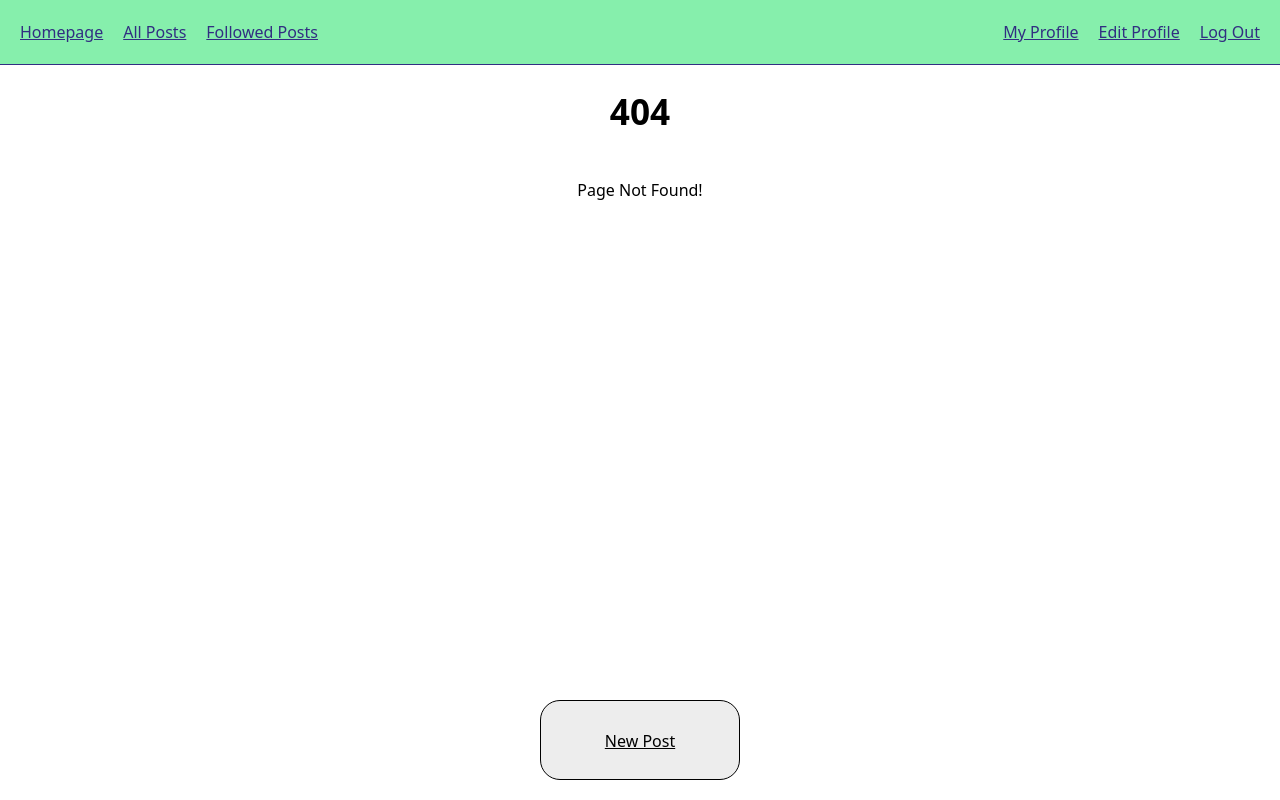
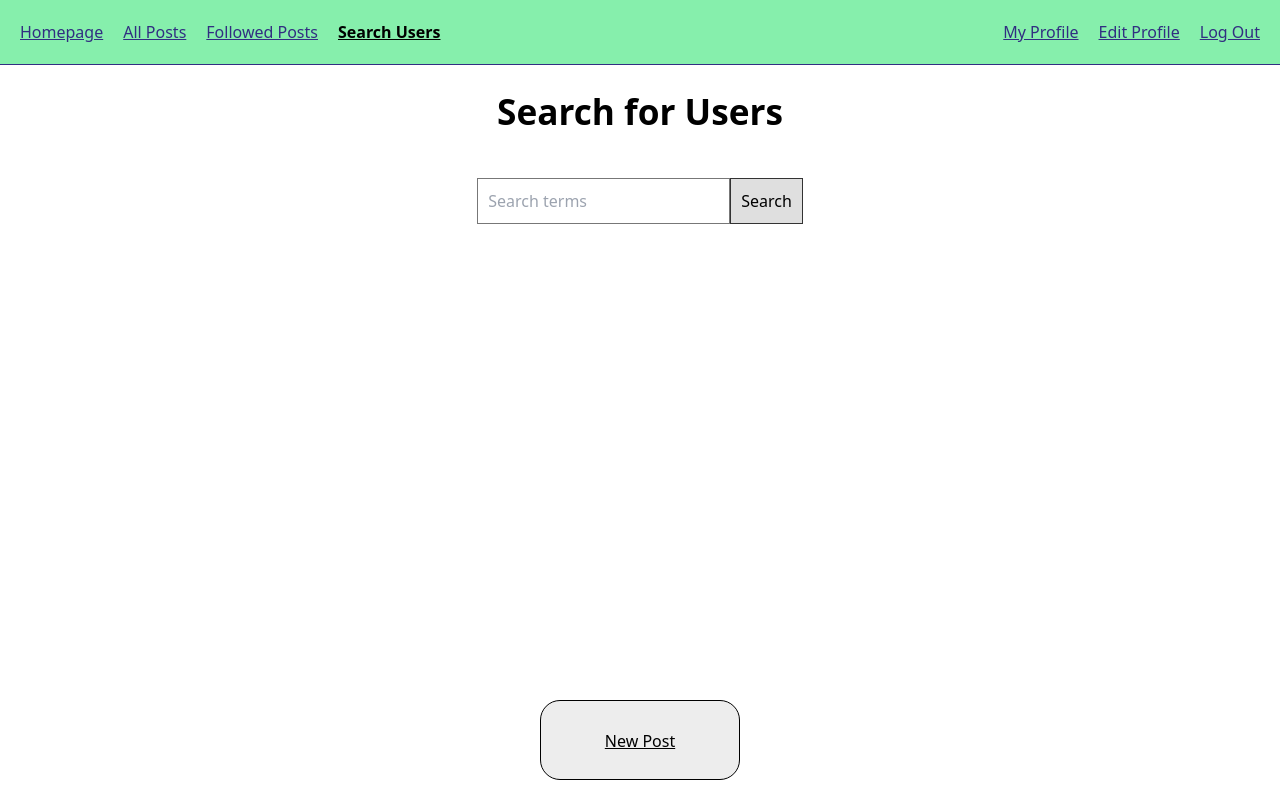
Before and after one commit to Shebara/TwitterClone, a Vue app: page /search in a window 1280 px wide. Before the commit this address had no page. Built offline with nearby package versions, Linux system fonts and the light colour scheme; data requests are answered from the project's data file; sample sign-in values are in the browser's storage; what vue-moment would draw is missing.

Commit message:
Add search route

```diff
--- a/src/components/MainHeader.vue
+++ b/src/components/MainHeader.vue
@@ -50,6 +50,11 @@ export default {
           text: 'Followed Posts',
           key: 'followed'
         },
+        {
+          url: '/search',
+          text: 'Search Users',
+          key: 'search'
+        },
       ]
       this.authentication = [
         {
--- a/src/modules/routes.js
+++ b/src/modules/routes.js
@@ -9,6 +9,7 @@ import LogIn from '../pages/LogIn.vue';
 import Register from '../pages/Register.vue';
 import EditProfile from '../pages/EditProfile.vue';
 import EditPost from '../pages/EditPost.vue';
+import SearchUsers from '../pages/SearchUsers.vue';
 import Error404 from '../pages/404.vue';
 
 const routes = [
@@ -41,6 +42,11 @@ const routes = [
         name: 'Followed Posts',
         path: '/followed',
         component: FollowedPosts
+    },
+    {
+        name: 'Search Users',
+        path: '/search',
+        component: SearchUsers
     },
     {
         name: 'Log In',
--- a/src/pages/SearchUsers.vue
+++ b/src/pages/SearchUsers.vue
@@ -11,7 +11,7 @@
         <router-link :to="`/user/${user.id}`" class="text-left hover:text-black-70 underline text-black">
           {{ user.displayName }}
           <br>
-          <img class="max-w-xs" v-show="user-avatar" :src="user.avatar" />
+          <img class="max-w-xs mx-auto" v-show="user.avatar" :src="user.avatar" />
           <span class="italic">(@{{ user.name }})</span>
         </router-link>
       </div>
```
